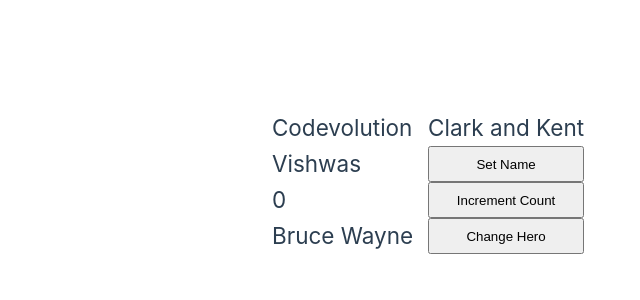
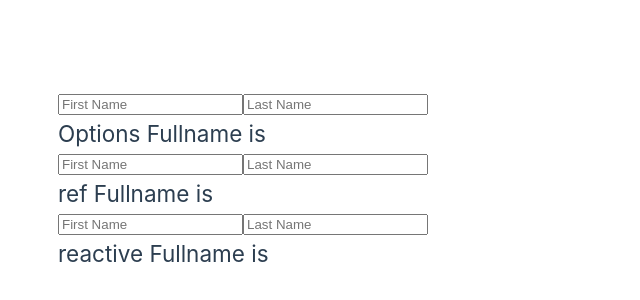
Before and after one commit to Rahatul99/Hello-vue, a Vue app in the folder hello-world/: page / in a window 1280 px wide. Shown: the part 218-518 px from the top of the page, without its empty margins (212-852 px from the left). Built offline with nearby package versions, Linux system fonts and the light colour scheme.

Commit message:
Computed

```diff
--- a/hello-world/src/App.vue
+++ b/hello-world/src/App.vue
@@ -1,20 +1,14 @@
 <template>
-  <DemoOne />
-  <DemoTwo />
-  <Methods />
+  <Computed />
 </template>
 
 <script>
-import DemoOne from "./components/DemoOne.vue";
-import DemoTwo from "./components/DemoTwo.vue";
-import Methods from "./components/Methods.vue";
+import Computed from "./components/Computed.vue";
 
 export default {
   name: "App",
   components: {
-    DemoOne,
-    DemoTwo,
-    Methods,
+    Computed,
   },
   data() {
     return {};
--- /dev/null
+++ b/hello-world/src/components/Computed.vue
@@ -0,0 +1,63 @@
+<template>
+  <div>
+    <!-- Options API -->
+    <input type="text" placeholder="First Name" v-model="fName" />
+    <input type="text" placeholder="Last Name" v-model="lName" />
+    <h2>Options Fullname is {{ fullName }}</h2>
+
+    <!-- ref -->
+    <input type="text" placeholder="First Name" v-model="refFirstName" />
+    <input type="text" placeholder="Last Name" v-model="refLastName" />
+    <h2>ref Fullname is {{ refFullName }}</h2>
+
+    <!-- reactive -->
+    <input type="text" placeholder="First Name" v-model="reactiveFirstName" />
+    <input type="text" placeholder="Last Name" v-model="reactiveLastName" />
+    <h2>reactive Fullname is {{ reactiveFullName }}</h2>
+  </div>
+</template>
+
+<script>
+import { ref, reactive, toRefs, computed } from "vue";
+export default {
+  name: "Computed",
+  setup() {
+    const refFirstName = ref("");
+    const refLastName = ref("");
+
+    const state = reactive({
+      reactiveFirstName: "",
+      reactiveLastName: "",
+    });
+
+    const refFullName = computed(function () {
+      return `${refFirstName.value} ${refLastName.value}`;
+    });
+
+    const reactiveFullName = computed(function () {
+      return `${state.reactiveFirstName} ${state.reactiveLastName}`;
+    });
+
+    return {
+      refFirstName,
+      refLastName,
+      refFullName,
+      ...toRefs(state),
+      reactiveFullName,
+    };
+  },
+  data() {
+    return {
+      fName: "",
+      lName: "",
+    };
+  },
+  computed: {
+    fullName() {
+      return `${this.fName} ${this.lName}`;
+    },
+  },
+};
+</script>
+
+<style scoped></style>
```
Also changed, not shown: hello-world/src/components/v-model.vue (added, +41 -0 lines).
